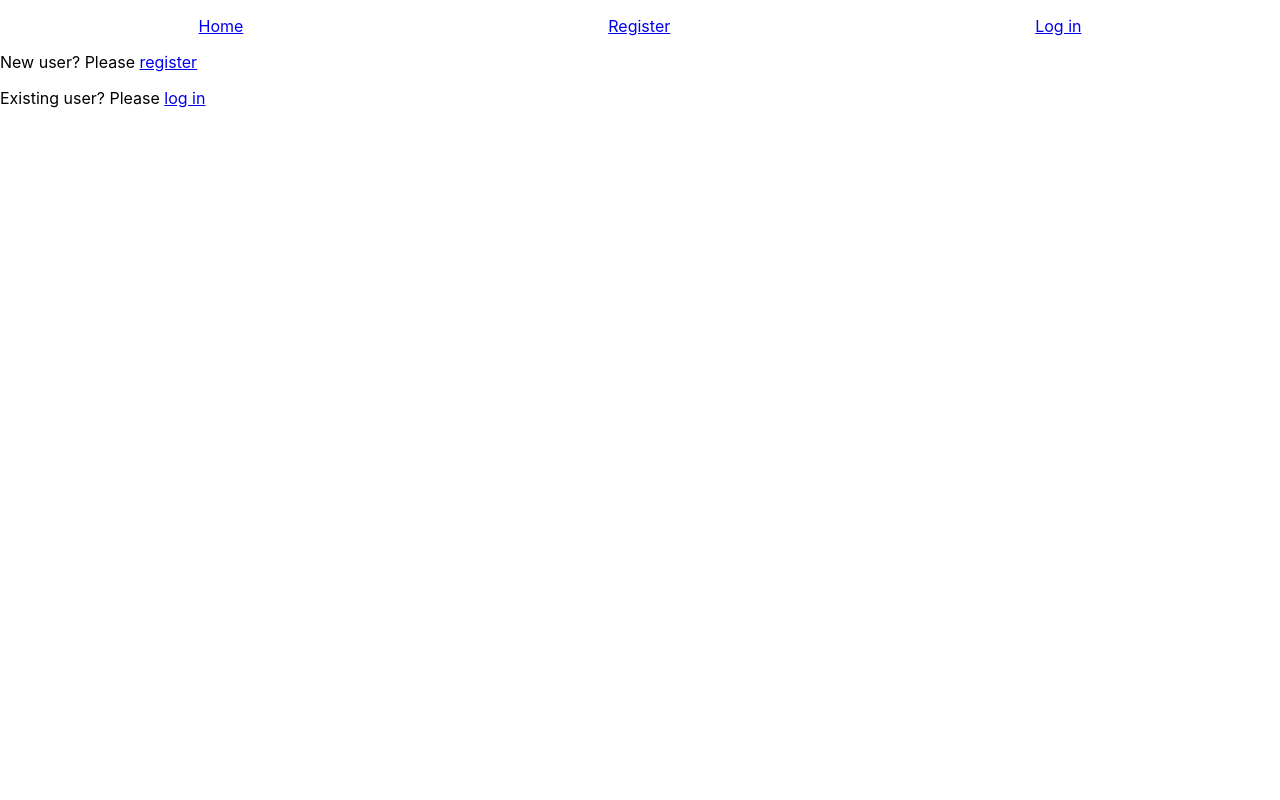
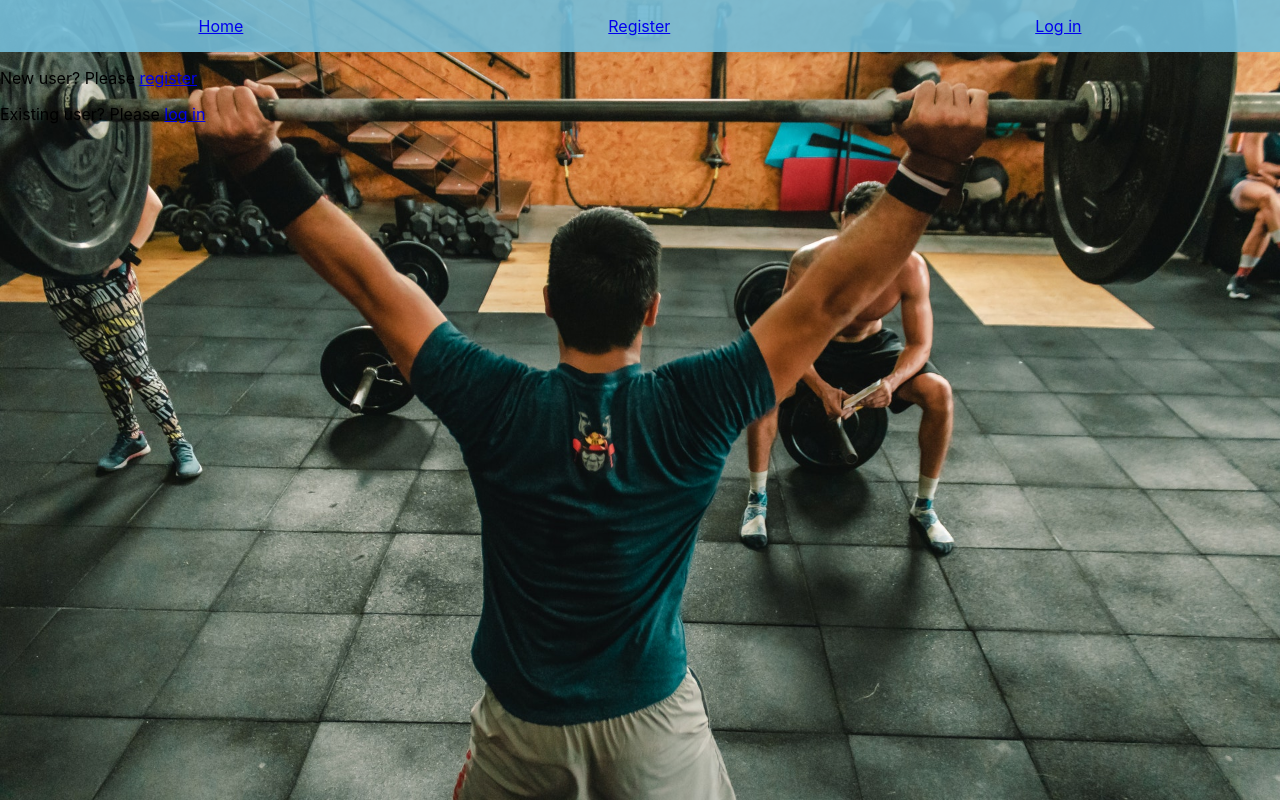
Before and after one commit to krikaz/Build_Week_React_Redux, a React (Create React App) app in the folder lambdafit/: page / in a window 1280 px wide. Built offline with nearby package versions, Linux system fonts and the light colour scheme.

Commit message:
added img bg on homepage

```diff
--- a/lambdafit/src/App.js
+++ b/lambdafit/src/App.js
@@ -11,10 +11,24 @@ import UserInfo from './components/userInfo';
 import UserExercises from './components/userExercises';
 import Logout from './components/logout';
 
-const Nav = styled.nav`
+import imgLogin from './images/login.jpg';
+
+const StyledContainer = styled.div`
+	background-image: url(${imgLogin});
+	background-size: 100%;
+	width: 100vw;
+	height: 100vh;
+`;
+
+const StyledNav = styled.nav`
 	display: flex;
 	justify-content: space-around;
-	margin: 1rem;
+	padding: 1rem;
+	background-color: rgba(117, 190, 218, 0.9);
+`;
+
+const StyledLink = styled.link`
+	text-decoration: none;
 `;
 
 class App extends React.Component {
@@ -36,15 +50,18 @@ class App extends React.Component {
 
 		return (
 			<BrowserRouter>
-				<Nav>
+				<StyledContainer>
+					<StyledNav>
 						<Link to="/">Home</Link>
 						{!this.props.isLoggedIn && <Link to="/register">Register</Link>}
 						{!this.props.isLoggedIn && <Link to="/login">Log in</Link>}
 
 						{this.props.isLoggedIn && <Link to="/myinfo">My account</Link>}
-					{this.props.isLoggedIn && <Link to="/myexercises">My exercises</Link>}
+						{this.props.isLoggedIn && (
+							<Link to="/myexercises">My exercises</Link>
+						)}
 						{this.props.isLoggedIn && <Link to="/logout">Log out</Link>}
-				</Nav>
+					</StyledNav>
 
 					<Route path="/" exact render={() => <Home {...this.props} />} />
 
@@ -57,6 +74,7 @@ class App extends React.Component {
 						render={() => <UserExercises {...this.props} />}
 					/>
 					<Route path="/logout" render={() => <Logout {...this.props} />} />
+				</StyledContainer>
 			</BrowserRouter>
 		);
 	}
--- a/lambdafit/src/components/home.js
+++ b/lambdafit/src/components/home.js
@@ -1,5 +1,6 @@
 import React from 'react';
 import { Link } from 'react-router-dom';
+// import styled from 'styled-components';
 
 export default function Home(props) {
 	if (localStorage.getItem('user')) {
```
Also changed, not shown: lambdafit/src/images/login.jpg (added). Lines whose indentation alone changed are shown as unchanged.
